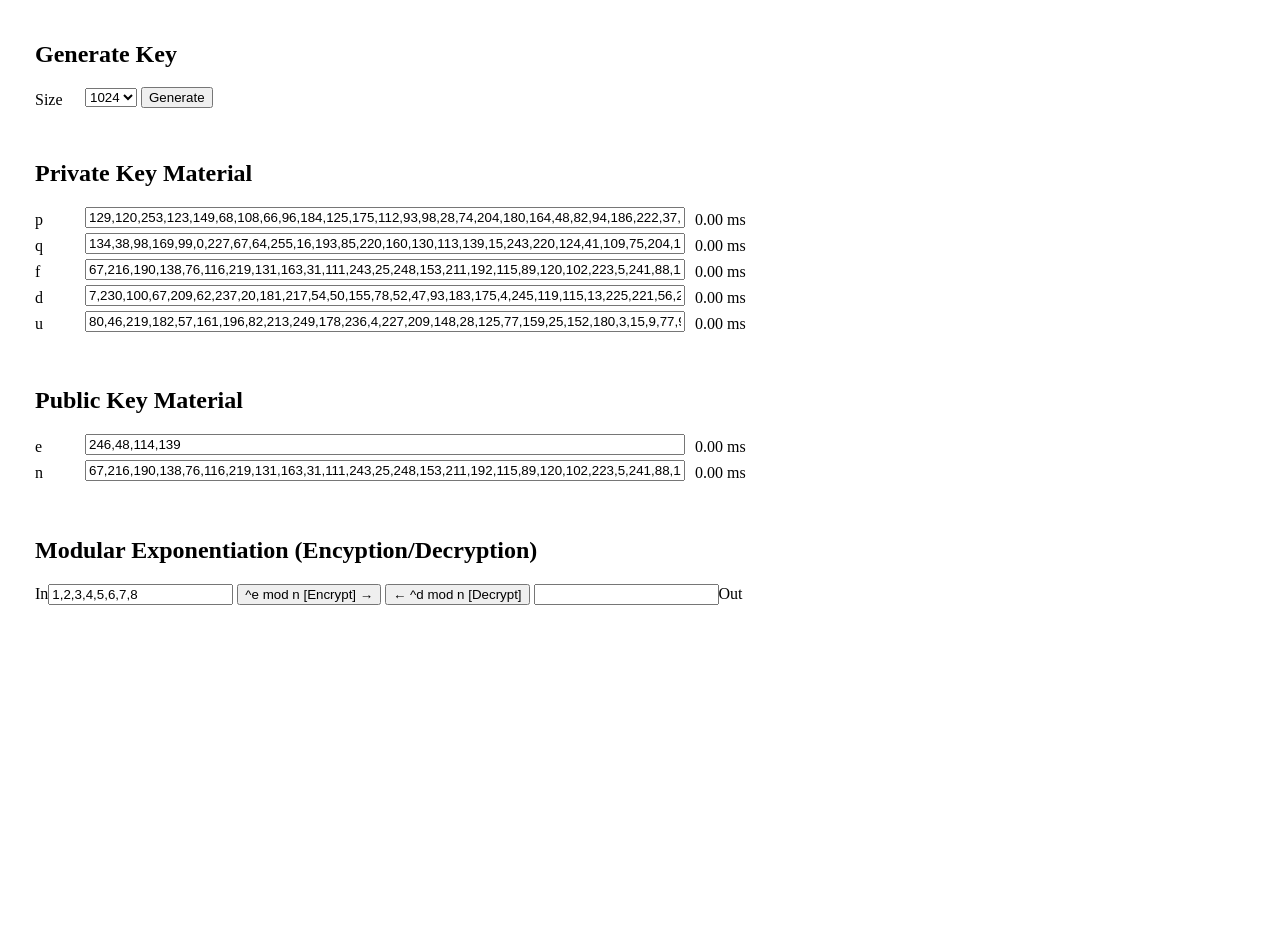
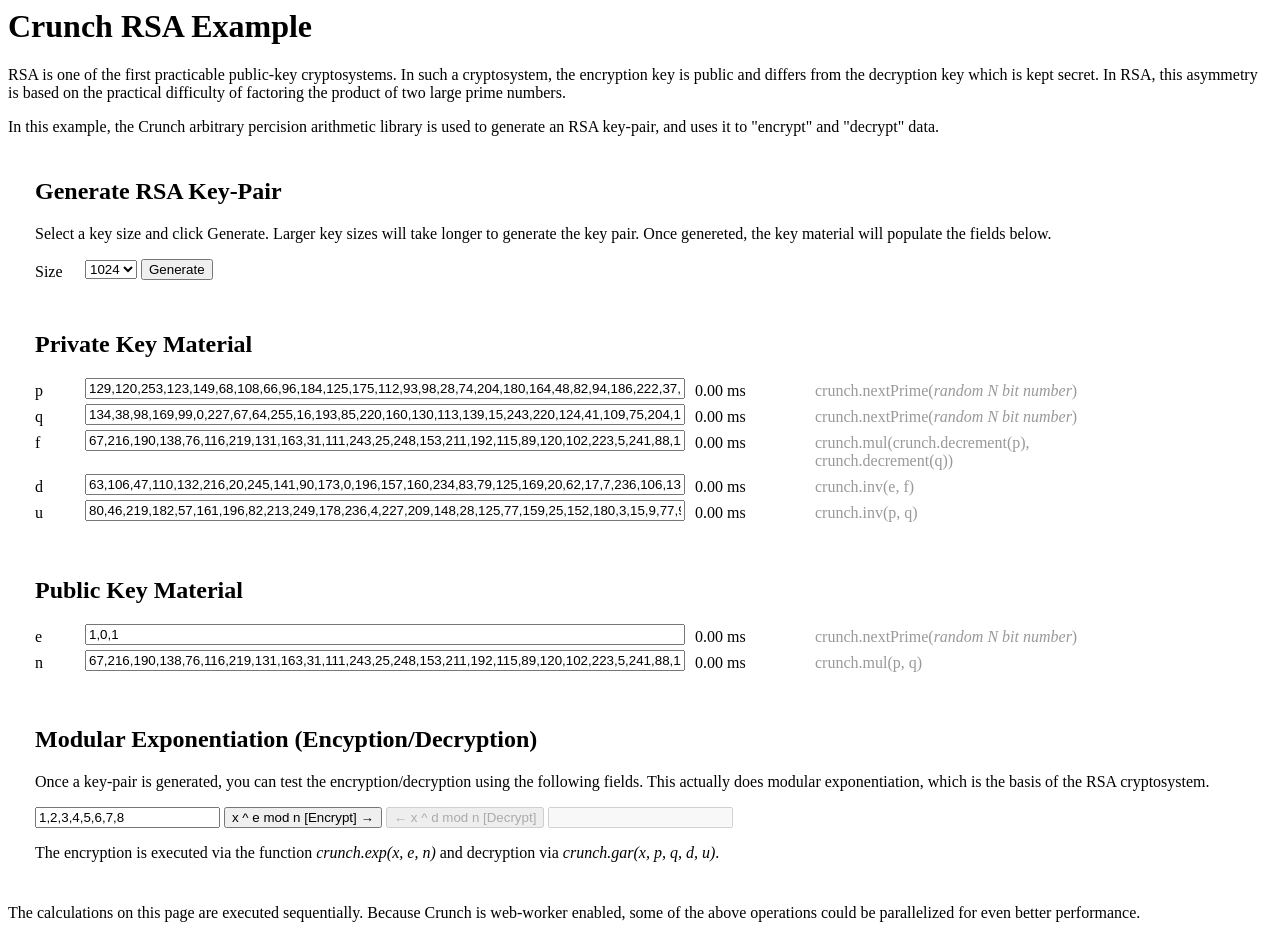
Before and after one commit to vukicevic/crunch, a plain HTML site: page examples/rsa.html in a window 1280 px wide. Both pictures are taken after a click on the button "Generate". Before the commit the page ends 800 px from the top, so only its background shows below. Drawn offline with Linux system fonts and the light colour scheme.

Commit message:
examples

```diff
--- a/examples/rsa.html
+++ b/examples/rsa.html
@@ -28,12 +28,25 @@
   		width: 100px;
   		padding: 4px 10px;
   	}
+
+  	fieldset.vertical>span.small {
+  		float: left;
+  		width: 350px;
+  		padding: 4px 10px;
+  		color: #999;
+  	}
   </style>
 </head>
 <body>
 
+<h1>Crunch RSA Example</h1>
+<p>RSA is one of the first practicable public-key cryptosystems. In such a cryptosystem, the encryption key is public and differs from the decryption key which is kept secret. In RSA, this asymmetry is based on the practical difficulty of factoring the product of two large prime numbers.</p>
+<p>In this example, the Crunch arbitrary percision arithmetic library is used to generate an RSA key-pair, and uses it to "encrypt" and "decrypt" data.</p>
+
 <fieldset class="vertical">
-	<h2>Generate Key</h2>
+	<h2>Generate RSA Key-Pair</h2>
+	<p>Select a key size and click Generate. Larger key sizes will take longer to generate the key pair. Once genereted, the key material will populate the fields below.</p>
+
 	<label for="size">Size</label>
 	<select id="size">
 		<option value="128">128</option>
@@ -50,26 +63,31 @@
 
 <fieldset class="vertical">
 	<h2>Private Key Material</h2>
-	<label for="p">p</label><input type="text" name="p" id="p" readonly="readonly"><span id="p-time"></span>
-	<label for="q">q</label><input type="text" name="q" id="q" readonly="readonly"><span id="q-time"></span>
-	<label for="f">f</label><input type="text" name="f" id="f" readonly="readonly"><span id="f-time"></span>
-	<label for="d">d</label><input type="text" name="d" id="d" readonly="readonly"><span id="d-time"></span>
-	<label for="u">u</label><input type="text" name="u" id="u" readonly="readonly"><span id="u-time"></span>
+	<label for="p">p</label><input type="text" name="p" id="p" readonly="readonly"><span id="p-time"></span><span class="small">crunch.nextPrime(<em>random N bit number</em>)</span>
+	<label for="q">q</label><input type="text" name="q" id="q" readonly="readonly"><span id="q-time"></span><span class="small">crunch.nextPrime(<em>random N bit number</em>)</span>
+	<label for="f">f</label><input type="text" name="f" id="f" readonly="readonly"><span id="f-time"></span><span class="small">crunch.mul(crunch.decrement(p), crunch.decrement(q))</span>
+	<label for="d">d</label><input type="text" name="d" id="d" readonly="readonly"><span id="d-time"></span><span class="small">crunch.inv(e, f)</span>
+	<label for="u">u</label><input type="text" name="u" id="u" readonly="readonly"><span id="u-time"></span><span class="small">crunch.inv(p, q)</span>
 </fieldset>
 
 <fieldset class="vertical">
 	<h2>Public Key Material</h2>
-	<label for="e">e</label><input type="text" name="e" id="e" readonly="readonly"><span id="e-time"></span>
-	<label for="n">n</label><input type="text" name="n" id="n" readonly="readonly"><span id="n-time"></span>
+	<label for="e">e</label><input type="text" name="e" id="e" readonly="readonly"><span id="e-time"></span><span class="small">crunch.nextPrime(<em>random N bit number</em>)</span>
+	<label for="n">n</label><input type="text" name="n" id="n" readonly="readonly"><span id="n-time"></span><span class="small">crunch.mul(p, q)</span>
 </fieldset>
 
 <fieldset>
 	<h2>Modular Exponentiation (Encyption/Decryption)</h2>
-	<label for="in">In</label><input type="text" name="in" id="in" value="1,2,3,4,5,6,7,8">
-	<button onclick="document.getElementById('out').value = crunch.exp(document.getElementById('in').value.split(',').map(function(v){return parseInt(v)}), e, n); document.getElementById('in').value = ''">^e mod n [Encrypt] &rarr;</button>
-	<button onclick="document.getElementById('in').value = crunch.gar(document.getElementById('out').value.split(',').map(function(v){return parseInt(v)}), p, q, d, u); document.getElementById('out').value = ''">&larr; ^d mod n [Decrypt]</button>
-	<input type="text" name="out" id="out"><label for="out">Out</label>
+	<p>Once a key-pair is generated, you can test the encryption/decryption using the following fields. This actually does modular exponentiation, which is the basis of the RSA cryptosystem.</p>
+	<input type="text" name="in" id="in" value="1,2,3,4,5,6,7,8" disabled="disabled">
+	<button id="in-button" onclick="encrypt()" disabled="disabled">x ^ e mod n [Encrypt] &rarr;</button>
+	<button id="out-button" onclick="decrypt()" disabled="disabled">&larr; x ^ d mod n [Decrypt]</button>
+	<input type="text" name="out" id="out" disabled="disabled">
+	<span id="c-time"></span>
+	<p>The encryption is executed via the function <em>crunch.exp(x, e, n)</em> and decryption via <em>crunch.gar(x, p, q, d, u)</em>.</p>
 </fieldset>
+
+<p>The calculations on this page are executed sequentially. Because Crunch is web-worker enabled, some of the above operations could be parallelized for even better performance.</p>
 
 <script type="text/javascript">
     var p, q, e, n, f, d, u, crunch = Crunch();
@@ -104,7 +122,7 @@
 		document.getElementById("q-time").textContent = (performance.now() - t).toFixed(2) + ' ms';
 
 		t = performance.now();
-		e = crunch.nextPrime(c);
+		e = [1, 0, 1];//crunch.nextPrime(c);
 		document.getElementById("e").value = e;
 		document.getElementById("e-time").textContent = (performance.now() - t).toFixed(2) + ' ms';
 
@@ -119,7 +137,7 @@
 		document.getElementById("f-time").textContent = (performance.now() - t).toFixed(2) + ' ms';
 
 		t = performance.now();
-		d = crunch.inv(e, f);
+		d = crunch.cut(crunch.inv(e, f));
 		document.getElementById("d").value = d;
 		document.getElementById("d-time").textContent = (performance.now() - t).toFixed(2) + ' ms';
 
@@ -127,6 +145,33 @@
 		u = crunch.cut(crunch.inv(p, q));
         document.getElementById("u").value = u;
         document.getElementById("u-time").textContent = (performance.now() - t).toFixed(2) + ' ms';
+
+        document.getElementById('in').disabled = false;
+        document.getElementById('in-button').disabled = false;
+	}
+
+	function encrypt() {
+		var t = performance.now();
+		document.getElementById('out').value = crunch.exp(document.getElementById('in').value.split(',').map(function(v){return parseInt(v)}), e, n);
+		document.getElementById('in').value = '';
+		document.getElementById("c-time").textContent = (performance.now() - t).toFixed(2) + ' ms';
+
+		document.getElementById('in').disabled = true;
+        document.getElementById('in-button').disabled = true;
+        document.getElementById('out').disabled = false;
+        document.getElementById('out-button').disabled = false;
+	}
+
+	function decrypt() {
+		var t = performance.now();
+		document.getElementById('in').value = crunch.gar(document.getElementById('out').value.split(',').map(function(v){return parseInt(v)}), p, q, d, u);
+		document.getElementById('out').value = '';
+		document.getElementById("c-time").textContent = (performance.now() - t).toFixed(2) + ' ms';
+
+		document.getElementById('in').disabled = false;
+        document.getElementById('in-button').disabled = false;
+        document.getElementById('out').disabled = true;
+        document.getElementById('out-button').disabled = true;
 	}
 
 	//generateKey(1024, [252, 12, 167, 119, 180, 126, 78, 247, 162, 255, 46, 104, 240, 184, 195, 112, 131, 235, 152, 123, 154, 86, 198, 161, 58, 48, 83, 144, 90, 61, 196, 16, 98, 133, 63, 71, 132, 114, 27, 101, 141, 181, 224, 0, 252, 206, 165, 170, 17, 13, 127, 124, 153, 91, 245, 102, 60, 187, 224, 106, 66, 74, 109, 156], [242, 124, 66, 125, 119, 90, 0, 50, 31, 183, 253, 242, 160, 107, 173, 143, 54, 30, 163, 198, 77, 216, 103, 127, 39, 70, 187, 121, 64, 134, 182, 32, 153, 183, 240, 81, 221, 8, 91, 231, 82, 212, 205, 22, 122, 107, 247, 100, 125, 142, 239, 227, 50, 252, 37, 145, 76, 12, 7, 89, 7, 240, 236, 15], [15, 143, 108, 247])
```
Also changed, not shown: examples/prime.html (added, +55 -0 lines).
